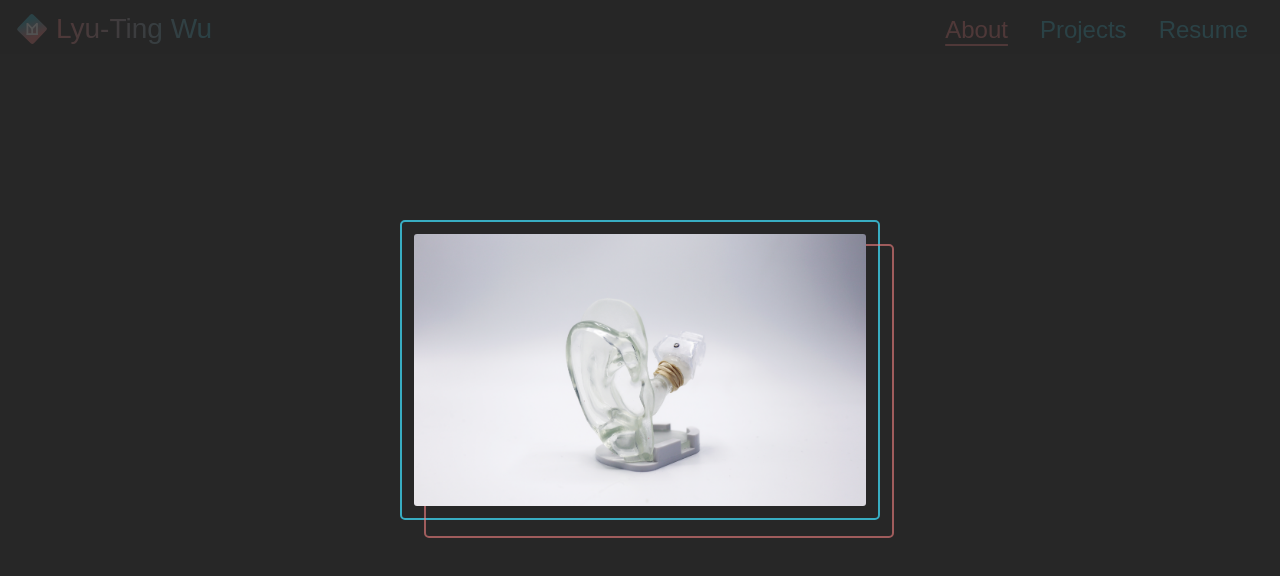
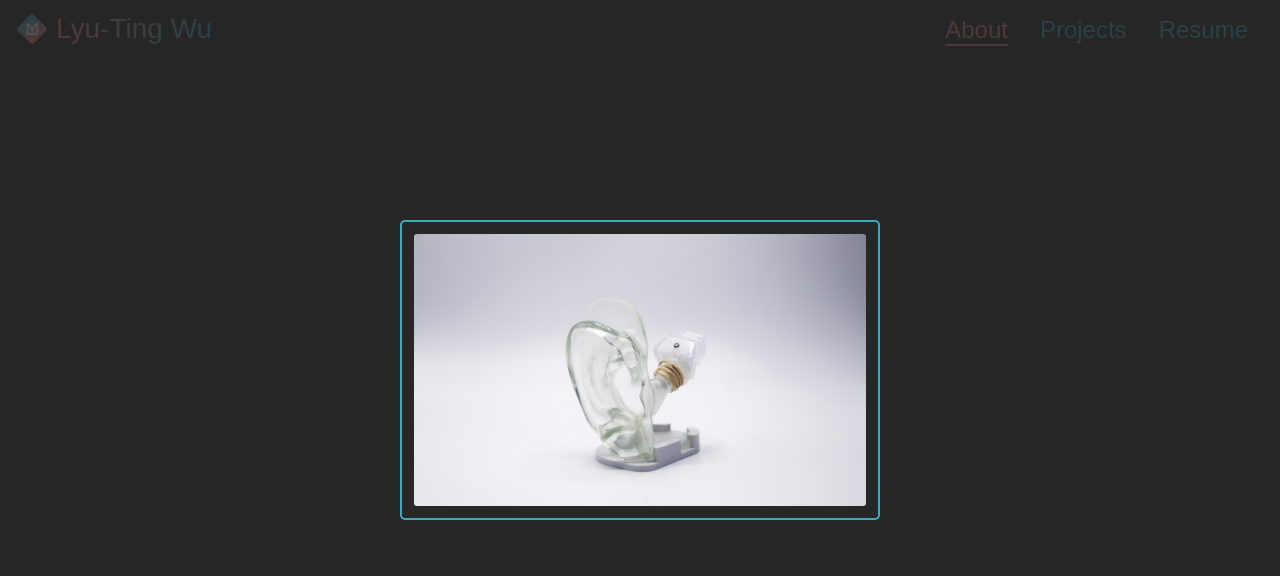
Before and after one commit to lyutingwu96/PersonalWebsite, a React (Vite) app: page /projects in a window 1280 px wide. Shown: the top 576 px of the page. Built offline with nearby package versions, Linux system fonts and the light colour scheme; a web font is replaced by a local one; what lozad would draw is missing.

Commit message:
Remove pink border

```diff
--- a/src/component/projects/ProjectCard.tsx
+++ b/src/component/projects/ProjectCard.tsx
@@ -10,9 +10,9 @@ export interface ProjectCardProps {
 export const ProjectCard: React.FC<ProjectCardProps> = ({bannerImg, hoverImg, path}) => {
   return (
     <Link to={path} className="w-[280px] h-[300px] sm:w-[480px] relative hover:-skew-y-1 cursor-pointer duration-700 ">
-        <div className="w-[calc(98%)] h-[calc(98%)] rounded-[5px] border-2 border-pink flex justify-center items-center overflow-hidden duration-700 absolute top-6 left-6 opacity-60">
+        {/* <div className="w-[calc(98%)] h-[calc(98%)] rounded-[5px] border-2 border-pink flex justify-center items-center overflow-hidden duration-700 absolute top-6 left-6 opacity-60">
 
-        </div>
+        </div> */}
 
         <div className="w-full h-full rounded-[5px] border-2 border-green flex justify-center items-center overflow-hidden duration-700 bg-dark">
             <div className="w-[calc(95%)] h-[calc(92%)] rounded-[3px] overflow-hidden relative hover:w-full hover:h-full  duration-700">
```
